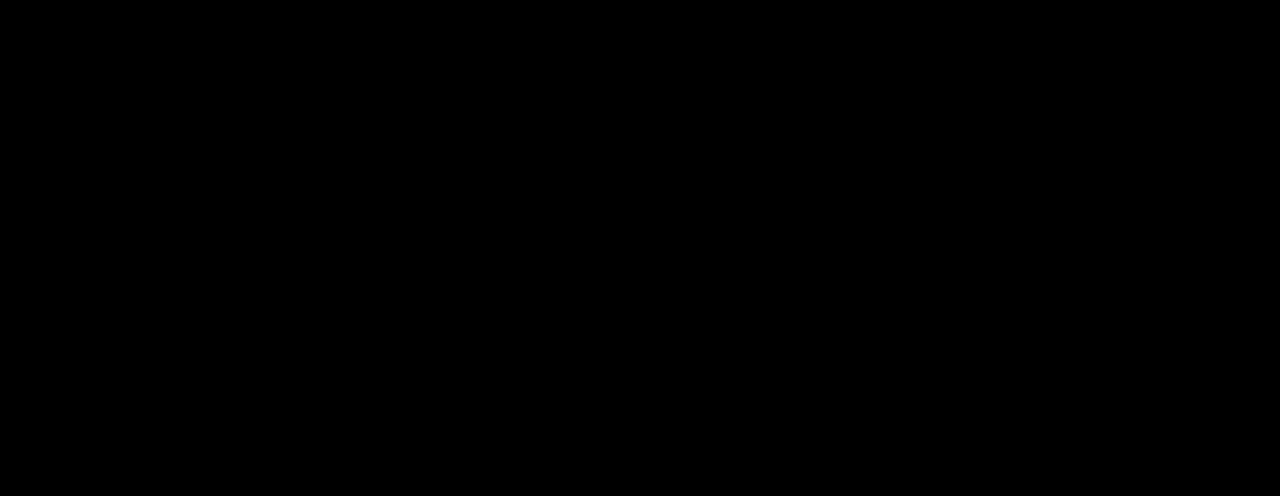
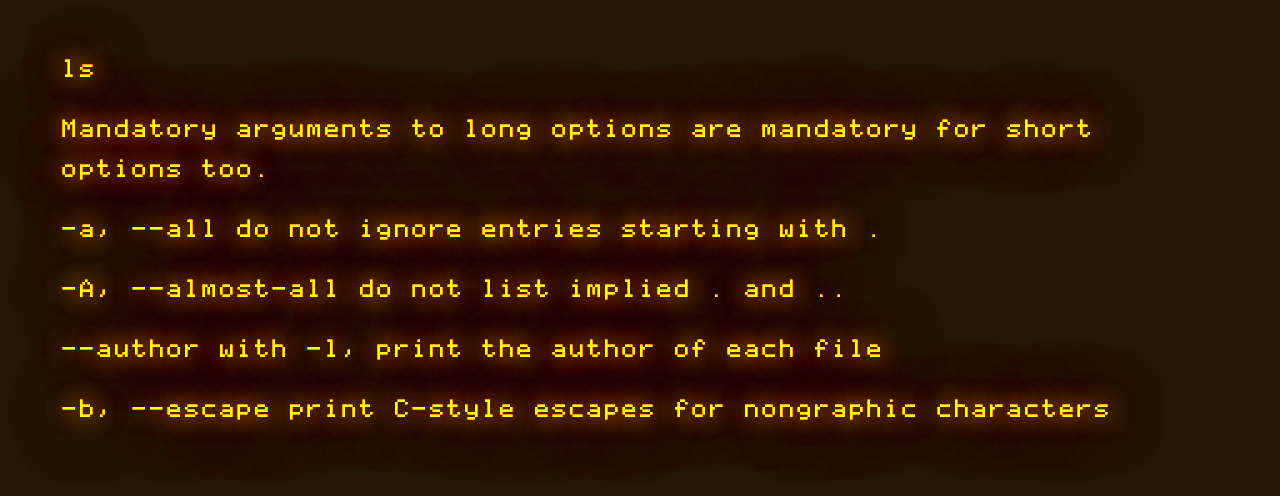
Before and after one commit to AyushBobale/TermiNator, a React (Create React App) app in the folder src/client_react/: page /vcr_new in a window 1280 px wide. Before the commit this address had no page. Shown: the top 496 px of the page. Built offline with nearby package versions, Linux system fonts and the light colour scheme.

Commit message:
semi complete

```diff
--- a/src/client_react/src/App.js
+++ b/src/client_react/src/App.js
@@ -1,14 +1,16 @@
-import { Route, Routes } from 'react-router-dom';
+import { Route, Routes } from "react-router-dom";
 
-import { Home } from './pages/Home/Home';
-import { Vcr } from './pages/Vcr/Vcr';
-import logo from './logo.svg';
+import { Home } from "./pages/Home/Home";
+import { Vcr } from "./pages/Vcr/Vcr";
+import { VcrNew } from "./pages/Vcr/VcrNew";
+import logo from "./logo.svg";
 
 function App() {
   return (
     <Routes>
       <Route path="/" element={<Home />} />
       <Route path="/vcr" element={<Vcr />} />
+      <Route path="/vcr_new" element={<VcrNew />} />
     </Routes>
   );
 }
--- a/src/client_react/src/pages/Vcr/Vcr.jsx
+++ b/src/client_react/src/pages/Vcr/Vcr.jsx
@@ -580,7 +580,7 @@ export const Vcr = () => {
           <p>-A, --almost-all do not list implied . and .. </p>
           <p>--author with -l, print the author of each file </p>
           <p>-b, --escape print C-style escapes for nongraphic characters</p>
-          {inputs?.map((elm) => {
+          {/* {inputs?.map((elm) => {
             return <p>{elm}</p>;
           })}
           <div className="input-container">
@@ -597,7 +597,7 @@ export const Vcr = () => {
                 handleKeyDown(e);
               }}
             />
-          </div>
+          </div> */}
         </div>
       </div>
     </div>
--- /dev/null
+++ b/src/client_react/src/pages/Vcr/VcrNew.jsx
@@ -0,0 +1,108 @@
+import "./Vcr.css";
+
+import React, { useEffect, useRef, useState } from "react";
+
+export const VcrNew = () => {
+  // new aproaach
+
+  // render method initalization
+  const contRef = useRef(null);
+  const wrap1Ref = useRef(null);
+  const wrap2Ref = useRef(null);
+  const wrap3Ref = useRef(null);
+  const [nodes, setNodes] = useState({ contRef, wrap1Ref, wrap2Ref, wrap3Ref });
+
+  // this acts as a contructor
+  const screenRef = useRef(null);
+  const [effects, setEffects] = useState({});
+  // dunno what this is
+  const [events, setEvents] = useState({});
+  const [config, setConfig] = useState({
+    effects: {
+      roll: {
+        enabled: false,
+        options: {
+          speed: 1000,
+        },
+      },
+      image: {
+        enabled: true,
+        options: {
+          src: "https://images.unsplash.com/photo-1505977404378-3a0e28ec6488?ixlib=rb-1.2.1&q=85&fm=jpg&crop=entropy&cs=srgb&ixid=eyJhcHBfaWQiOjE0NTg5fQ",
+          blur: 1.2,
+        },
+      },
+      vignette: { enabled: true },
+      scanlines: { enabled: true },
+      vcr: {
+        enabled: true,
+        options: {
+          opacity: 1,
+          miny: 220,
+          miny2: 220,
+          num: 70,
+          fps: 60,
+        },
+      },
+      wobbley: { enabled: true },
+      snow: {
+        enabled: true,
+        options: {
+          opacity: 0.2,
+        },
+      },
+    },
+  });
+
+  const handleResize = () => {
+    generateVCRNoise();
+  };
+
+  const generateVCRNoise = () => {
+    const canvas = effects?.vcr?.node;
+    const config = effects?.vcr?.node;
+    const div = effects?.vcr?.node;
+
+    if (config?.fps >= 60) {
+      cancelAnimationFrame(this.vcrInterval);
+    }
+  };
+
+  useEffect(() => {
+    // adding event listner in constructor
+    window.addEventListener("resize", handleResize);
+    return () => {
+      window.removeEventListener("resize", handleResize);
+    };
+
+    // render method
+  }, []);
+
+  return (
+    <div className="vcr-container">
+      <div className="screen-container" ref={contRef}>
+        <div className="screen-wrapper" ref={wrap1Ref}>
+          <div className="screen-wrapper" ref={wrap2Ref}>
+            <div className="screen-wrapper" ref={wrap3Ref}>
+              <div id="screen" ref={screenRef}>
+                <div className="vcr-console">
+                  <p>ls</p>
+                  <p>
+                    Mandatory arguments to long options are mandatory for short
+                    options too.
+                  </p>
+                  <p>-a, --all do not ignore entries starting with . </p>
+                  <p>-A, --almost-all do not list implied . and .. </p>
+                  <p>--author with -l, print the author of each file </p>
+                  <p>
+                    -b, --escape print C-style escapes for nongraphic characters
+                  </p>
+                </div>
+              </div>
+            </div>
+          </div>
+        </div>
+      </div>
+    </div>
+  );
+};
```
